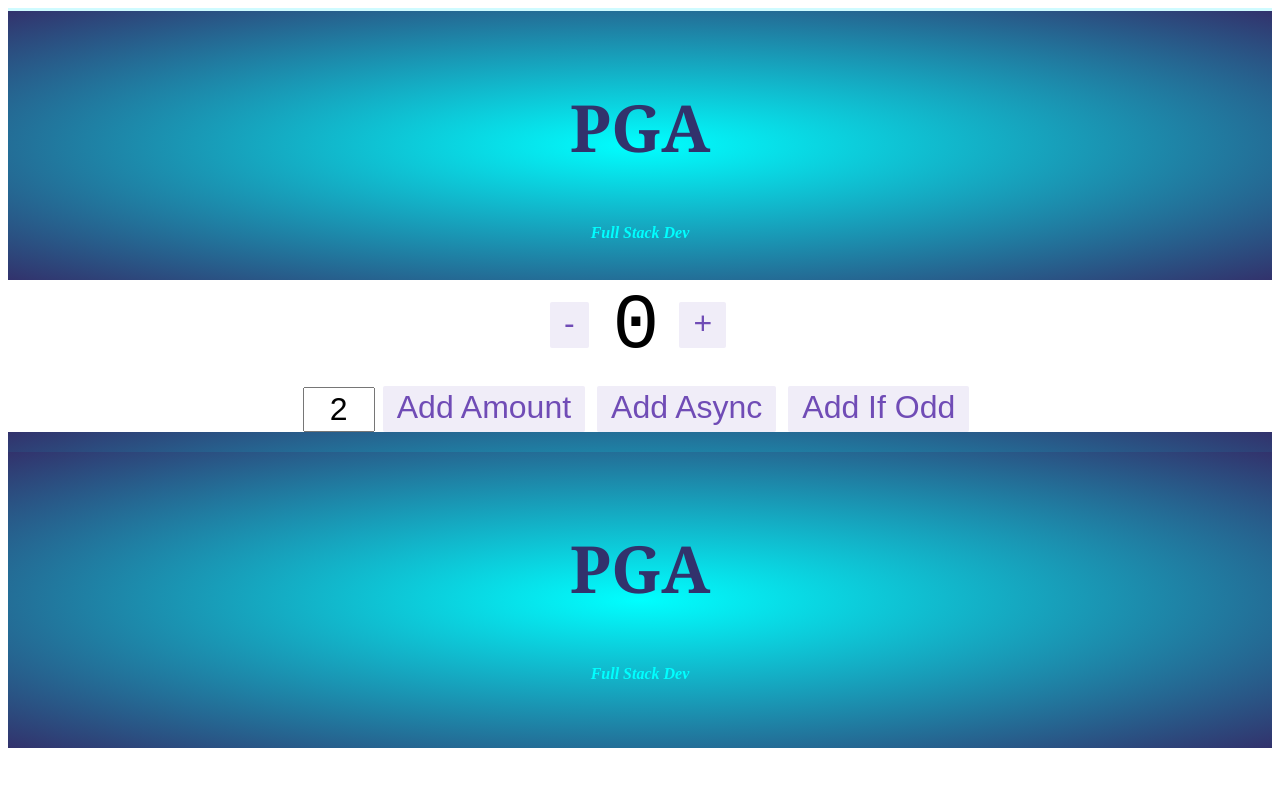
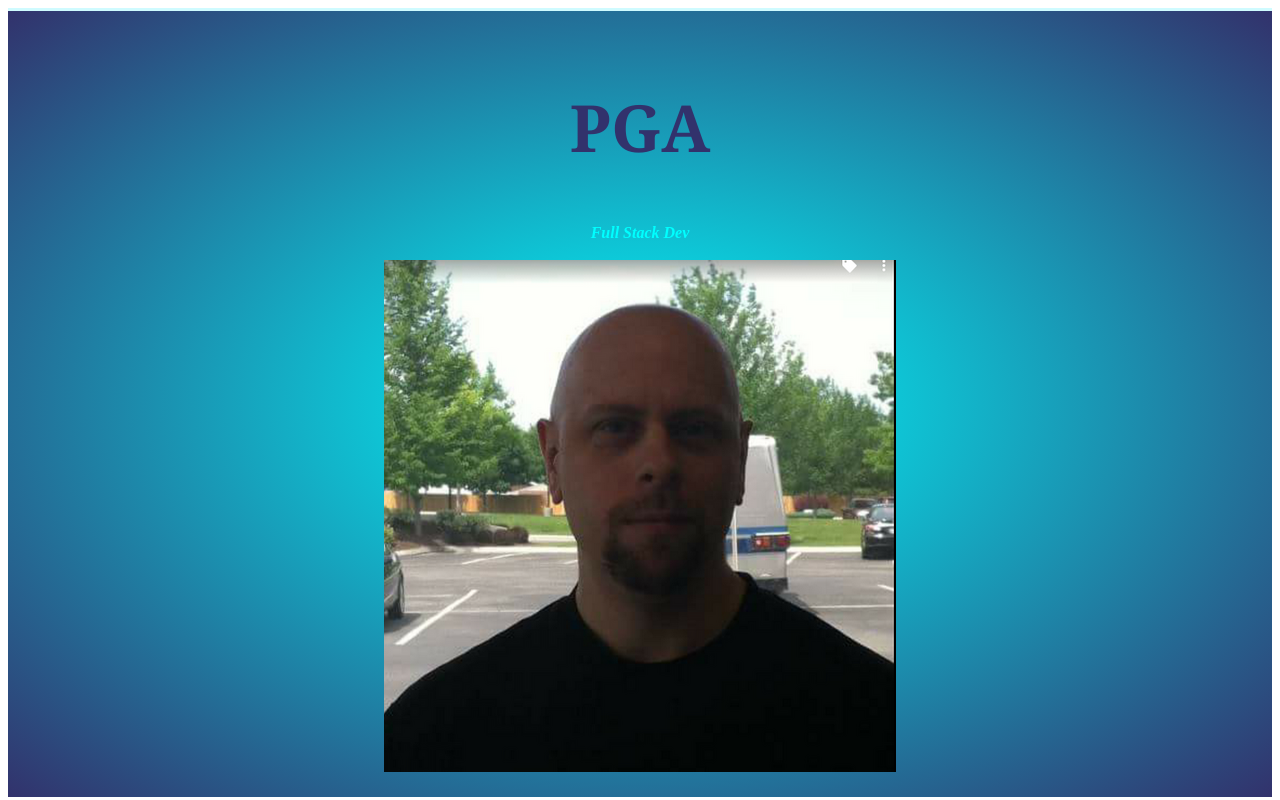
Before and after one commit to PGA-dev/personalport, a React (Create React App) app: page / in a window 1280 px wide. Shown: the top 800 px of the page. Built offline with nearby package versions, Linux system fonts and the light colour scheme.

Commit message:
added profile pic

```diff
--- a/src/site/Header.js
+++ b/src/site/Header.js
@@ -1,6 +1,7 @@
 import { Col, Row } from 'reactstrap';
 import { useState, useEffect } from 'react';
 import { useSpring, animated } from 'react-spring';
+import profile from '../app/profile.png';
 
 const Header = () => {
 
@@ -18,7 +19,11 @@
 
     return (
 
-        <Row className='text-center site-header'>
+        <Row className='text-left site-header'>
+
+            <Col>
+
+            </Col>
             <Col >
                 <animated.div style={animatedStyle}>
                     <h1 m='12' id='title' className='headstyle' >PGA</h1>
@@ -27,6 +32,9 @@
                     <h3 className='text-center'><i>Full Stack Dev</i></h3>
                 </animated.div>
             </Col>
+            <Col>
+            <img src={profile} alt='profile picture' className='profile'  />
+            </Col>
         </Row>
 
     );
```
Also changed, not shown: src/app/profile.png (added).
